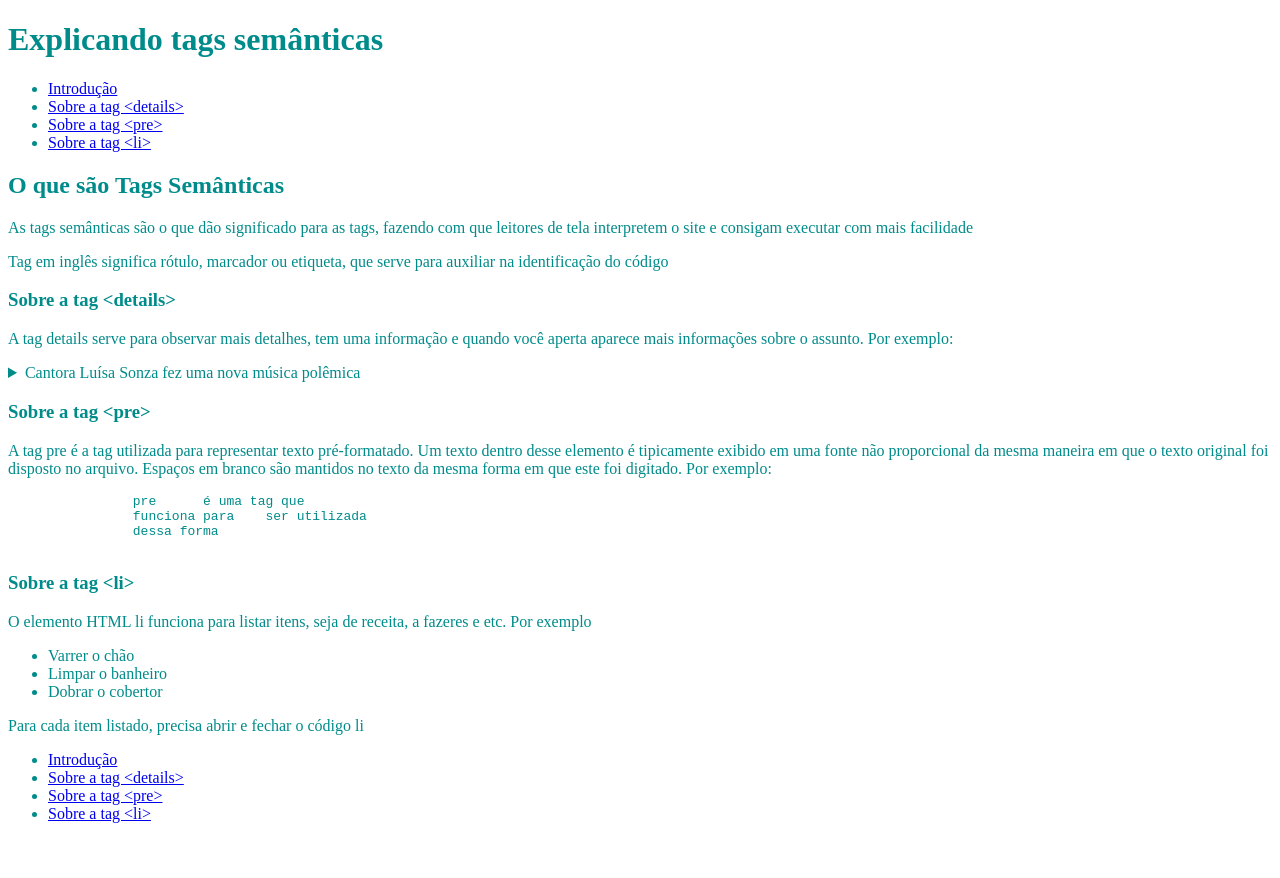
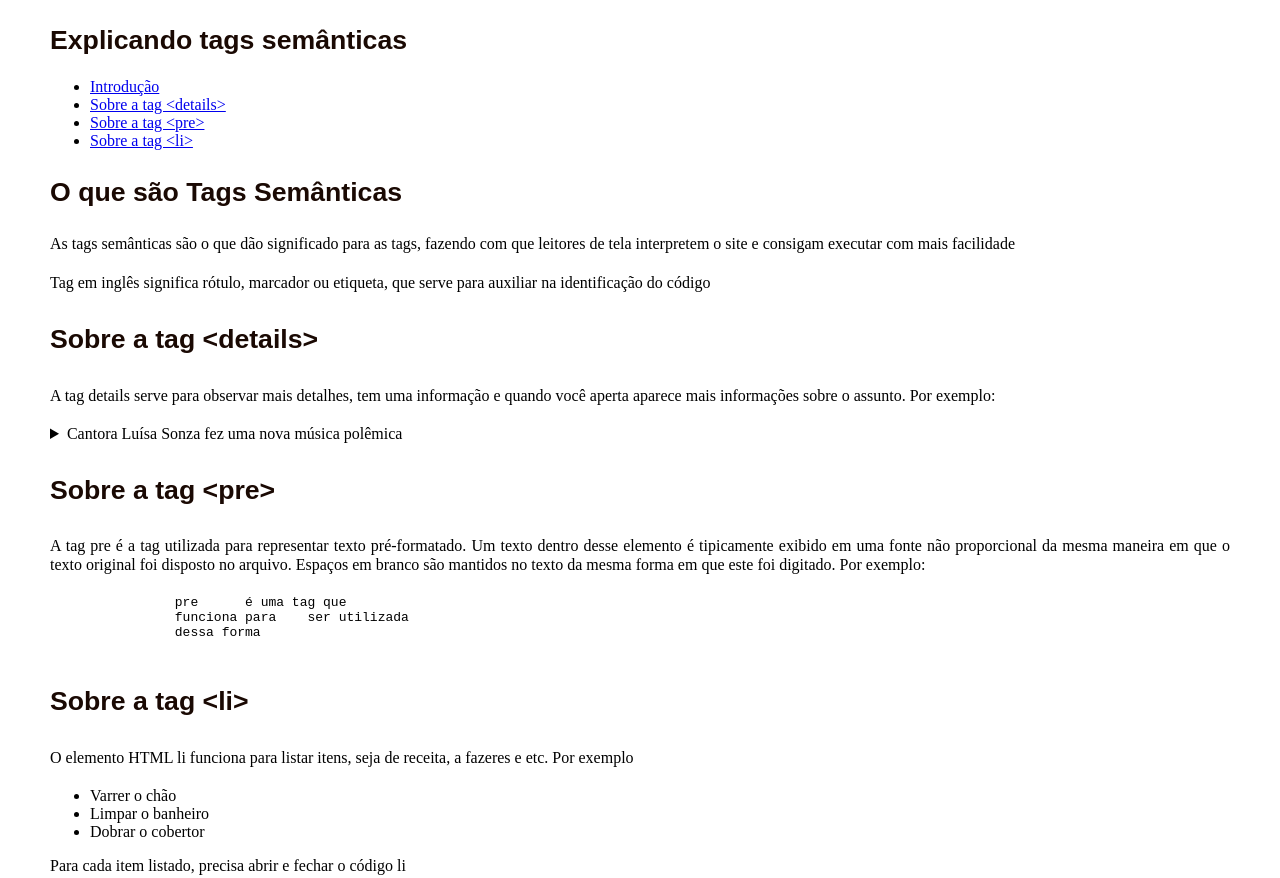
Before and after one commit to KawanGabrieel/html-semantico, a plain HTML site: page index.html in a window 1280 px wide. Shown: the top 878 px of the page. Before the commit the page ends 839 px from the top, so only its background shows below. Drawn offline with Linux system fonts and the light colour scheme.

Commit message:
style(index): criando os estilos da página

```diff
--- a/index.html
+++ b/index.html
@@ -4,11 +4,15 @@
     <meta charset="UTF-8">
     <meta name="viewport" content="width=device-width, initial-scale=1.0">
     <title>Atividade?</title>
+
+
+    <link rel="stylesheet" href="./style.css">
+
 </head>
 
-<body style="color: darkcyan;"
+<body
     <header>
-        <h1>Explicando tags semânticas</h1>
+        <h1 class="subtitulo-de-pagina">Explicando tags semânticas</h1>
         <nav>
             <ul>
                 <li>
@@ -28,7 +32,7 @@
     </header>
     <section id="introducao">
             <article>
-                <h2>O que são Tags Semânticas</h2>
+                <h2 class="subtitulo-de-pagina">O que são Tags Semânticas</h2>
                 <p>As tags semânticas são o que dão significado para as tags, fazendo com que leitores de tela interpretem o site e consigam executar com mais facilidade</p>
                 <p>Tag em inglês significa rótulo, marcador ou etiqueta, que serve para auxiliar na identificação do código</p>
             </article>
@@ -37,7 +41,7 @@
    <article>
     <section id="details">
 
-        <h3>Sobre a tag  &lt;details&gt; </h3>
+        <h3 class="subtitulo-de-pagina">Sobre a tag  &lt;details&gt; </h3>
 
     <p> A tag details serve para observar mais detalhes, tem uma informação e quando você aperta aparece mais informações sobre o assunto. Por exemplo:
 <details>
@@ -51,7 +55,7 @@ Mais uma vez a cantora Luísa Sonza...
    </article>
 <article>
     <section id="pre">
-        <h3>Sobre a tag &lt;pre&gt;</h3>
+        <h3 class="subtitulo-de-pagina">Sobre a tag &lt;pre&gt;</h3>
         <p>
             A tag pre é a tag utilizada para representar texto pré-formatado. Um texto dentro desse elemento é tipicamente exibido em uma fonte não proporcional da mesma maneira em que o texto original foi disposto no arquivo. Espaços em branco são mantidos no texto da mesma forma em que este foi digitado. Por exemplo:
             <pre>
@@ -64,7 +68,7 @@ Mais uma vez a cantora Luísa Sonza...
 </article>
 <article>
     <section id="li">
-        <h3>Sobre a tag &lt;li&gt;</h3>
+        <h3 class="subtitulo-de-pagina">Sobre a tag &lt;li&gt;</h3>
         <p>
             O elemento HTML li funciona para listar itens, seja de receita, a fazeres e etc. Por exemplo
             <ul>
--- a/style.css
+++ b/style.css
@@ -0,0 +1,34 @@
+body {
+    margin: 20px 50px;
+}
+p {
+    line-height: 1.2;
+    text-align: justify;
+    margin-bottom: 20px;
+}
+
+.titulo-de-artigo {
+    color: rgb(251, 255, 0);
+    line-height: 2;
+    font-weight: bold;
+    font-size: 20pt;
+}
+.titulo-da-pagina {
+    color: rgb(176, 252, 0);
+    line-height: 2;
+    font-weight: bold;
+    font-size: 24pt;
+}
+.subtitulo-de-pagina {
+    color: rgb(26, 9, 3);
+    line-height: 1.5;
+    font-weight: bold;
+    font-size: 20pt;
+    font-family: Arial, Helvetica, sans-serif;
+}
+.autor-do-artigo {
+    color:darkgrey;
+    font-weight: bold;
+    font-style: italic;
+    margin: 10px 0;
+}
```
